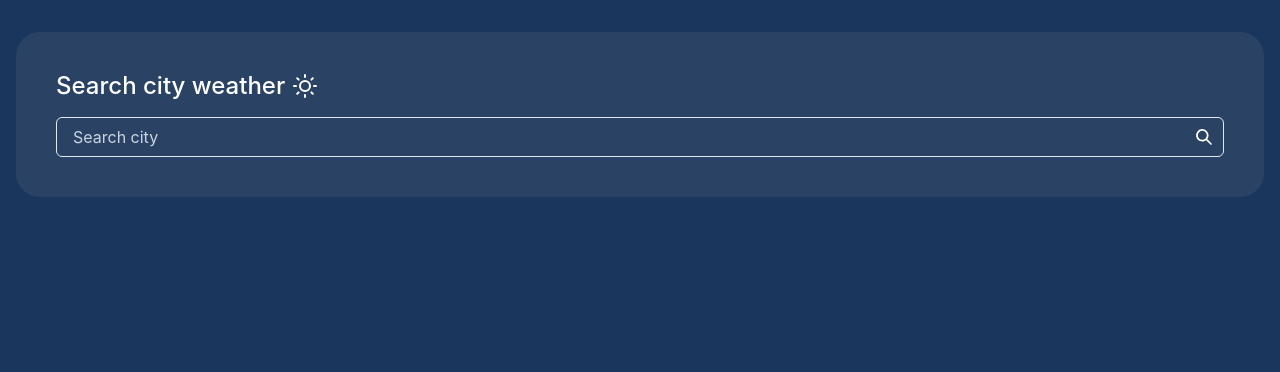
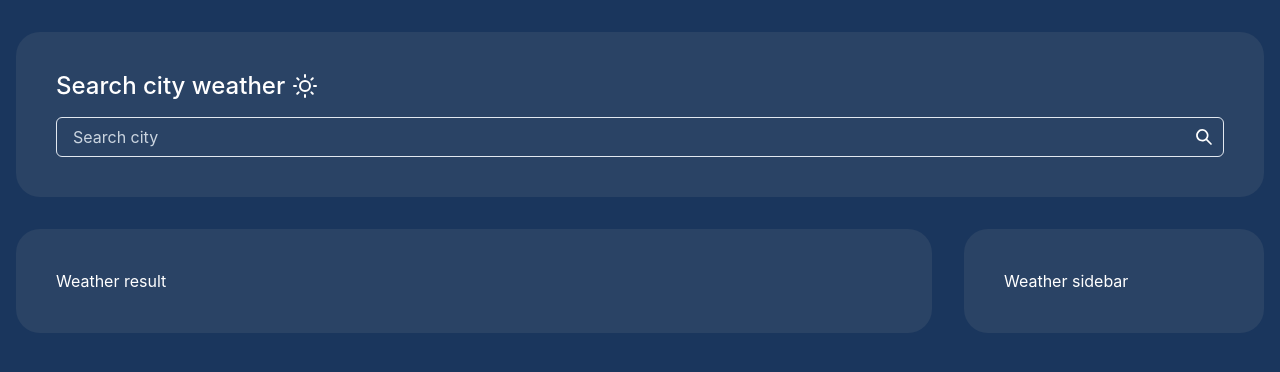
Before and after one commit to washington299/weather-forecast-app, a React (Vite) app: page / in a window 1280 px wide. Shown: the top 372 px of the page. Built offline with nearby package versions, Linux system fonts and the light colour scheme.

Commit message:
feat: create app grid structure

```diff
--- a/src/App.tsx
+++ b/src/App.tsx
@@ -1,8 +1,19 @@
+import { Container, Stack } from '@chakra-ui/react';
+
 import { SearchCity } from 'components/SearchCity';
+import { WeatherResult } from 'components/WeatherResult';
+import { WeatherSidebar } from 'components/WeatherSidebar';
 
 const App = () => {
   return (
-    <SearchCity />
+		<Container maxW="7xl">
+    	<SearchCity />
+
+			<Stack direction={{ base: 'column-reverse', lg: 'row' }} spacing={8}>
+				<WeatherResult />
+				<WeatherSidebar />
+			</Stack>
+		</Container>
   );
 };
 
--- a/src/components/SearchCity/index.tsx
+++ b/src/components/SearchCity/index.tsx
@@ -1,5 +1,4 @@
 import {
-	Container,
 	Box,
 	HStack,
 	Icon,
@@ -12,8 +11,7 @@ import { SearchIcon, SunIcon } from '@chakra-ui/icons';
 
 export const SearchCity = () => {
 	return (
-		<Container maxW="7xl">
-			<Box as="section" my={8} p={10} bg="blue.800" borderRadius="3xl">
+		<Box as="header" my={8} p={10} bg="blue.800" borderRadius="3xl">
 			<HStack alignItems="center" mb={4}>
 				<Heading as="h1" fontSize="2xl" fontWeight={500}>Search city weather</Heading>
 				<Icon as={SunIcon} fontSize="2xl" />
@@ -24,6 +22,5 @@ export const SearchCity = () => {
 				<InputRightElement children={<SearchIcon color='white' cursor="pointer" />} />
 			</InputGroup>
 		</Box>
-		</Container>
 	);
 };
--- /dev/null
+++ b/src/components/WeatherResult/index.tsx
@@ -0,0 +1,9 @@
+import { Box, Text } from "@chakra-ui/react";
+
+export const WeatherResult = () => {
+	return (
+		<Box p={10} bg="blue.800" borderRadius="3xl" flex={1}>
+			<Text>Weather result</Text>
+		</Box>
+	);
+};
--- /dev/null
+++ b/src/components/WeatherSidebar/index.tsx
@@ -0,0 +1,9 @@
+import { Box, Text } from "@chakra-ui/react";
+
+export const WeatherSidebar = () => {
+	return (
+		<Box w={{ base: 'full', lg: '300px' }} p={10} bg="blue.800" borderRadius="3xl">
+			<Text>Weather sidebar</Text>
+		</Box>
+	);
+};
```
Lines whose indentation alone changed are shown as unchanged.
